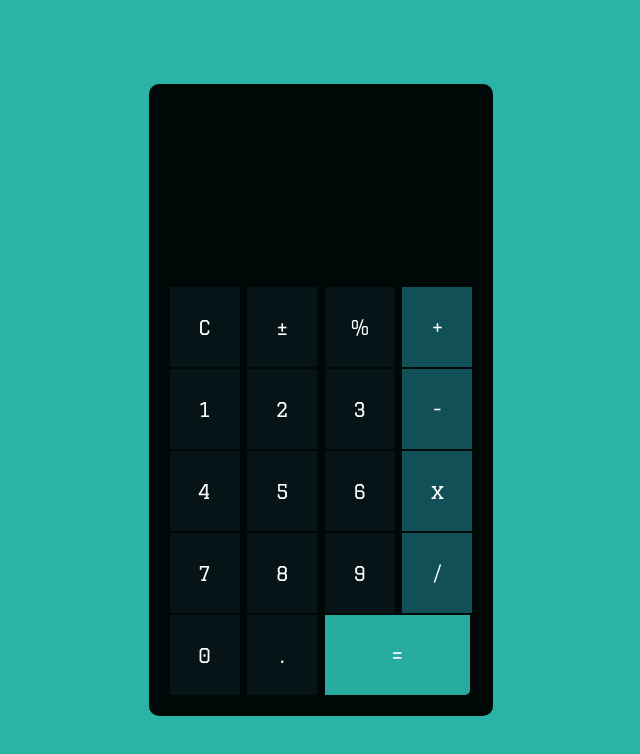
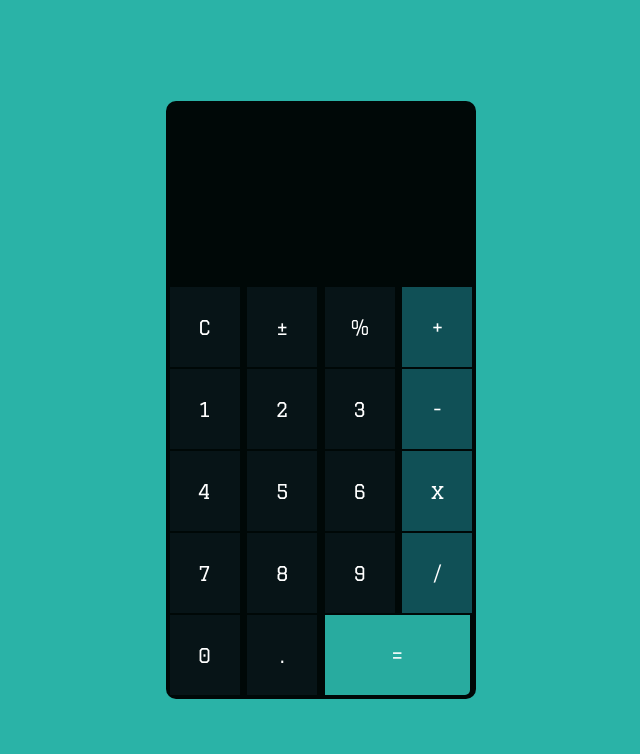
Before and after one commit to Emmanuel-Sasere/Calculator-Page, a plain HTML site: page index.html in a window 1280 px wide. Shown: the whole page, without its empty margins (319-959 px from the left). Drawn offline with Linux system fonts and the light colour scheme.

Commit message:
improved

```diff
--- a/style.css
+++ b/style.css
@@ -21,7 +21,7 @@
 .calculator {
     /* width: 100%;
     height: 95%; */
-    padding: 20px;
+    padding: 3px;
     background-color: #000807;
     border-radius: 10px;
     /* max-width: 430px;
```
